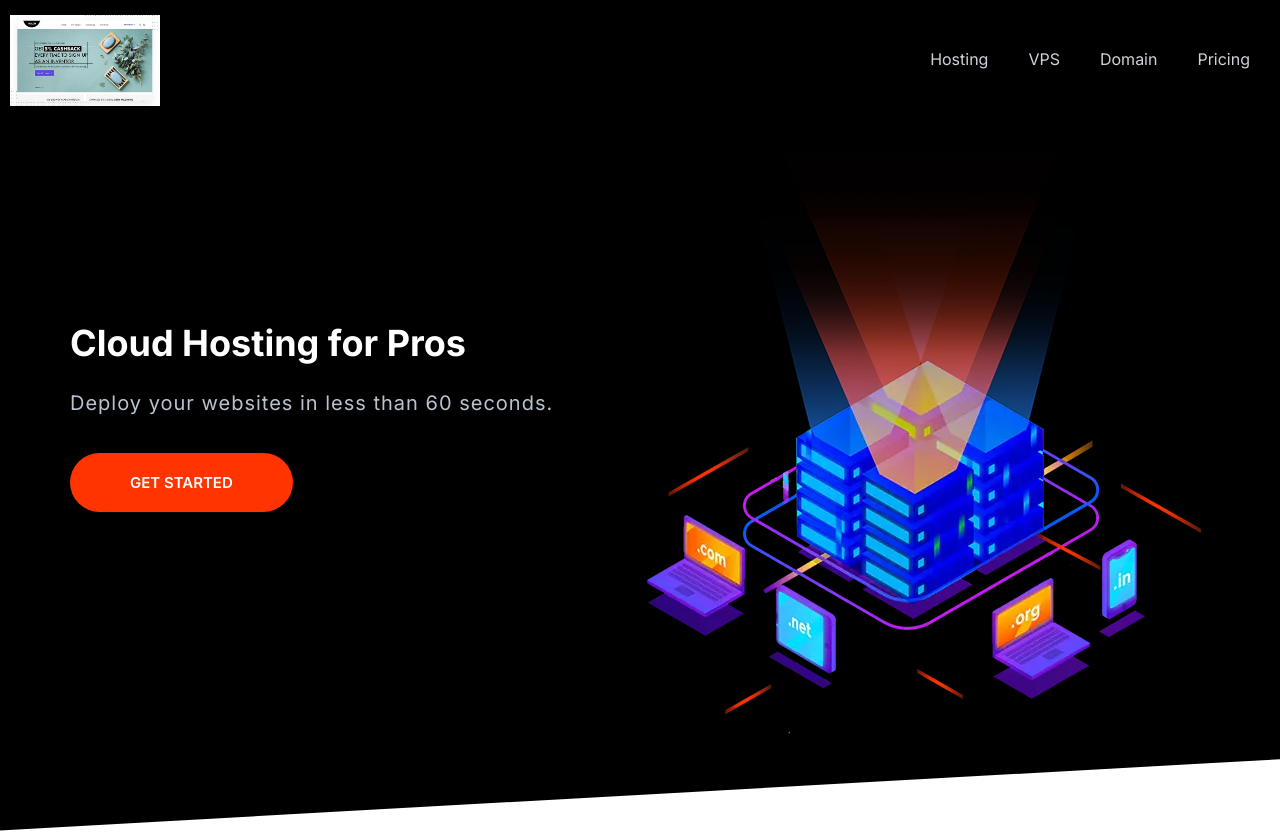
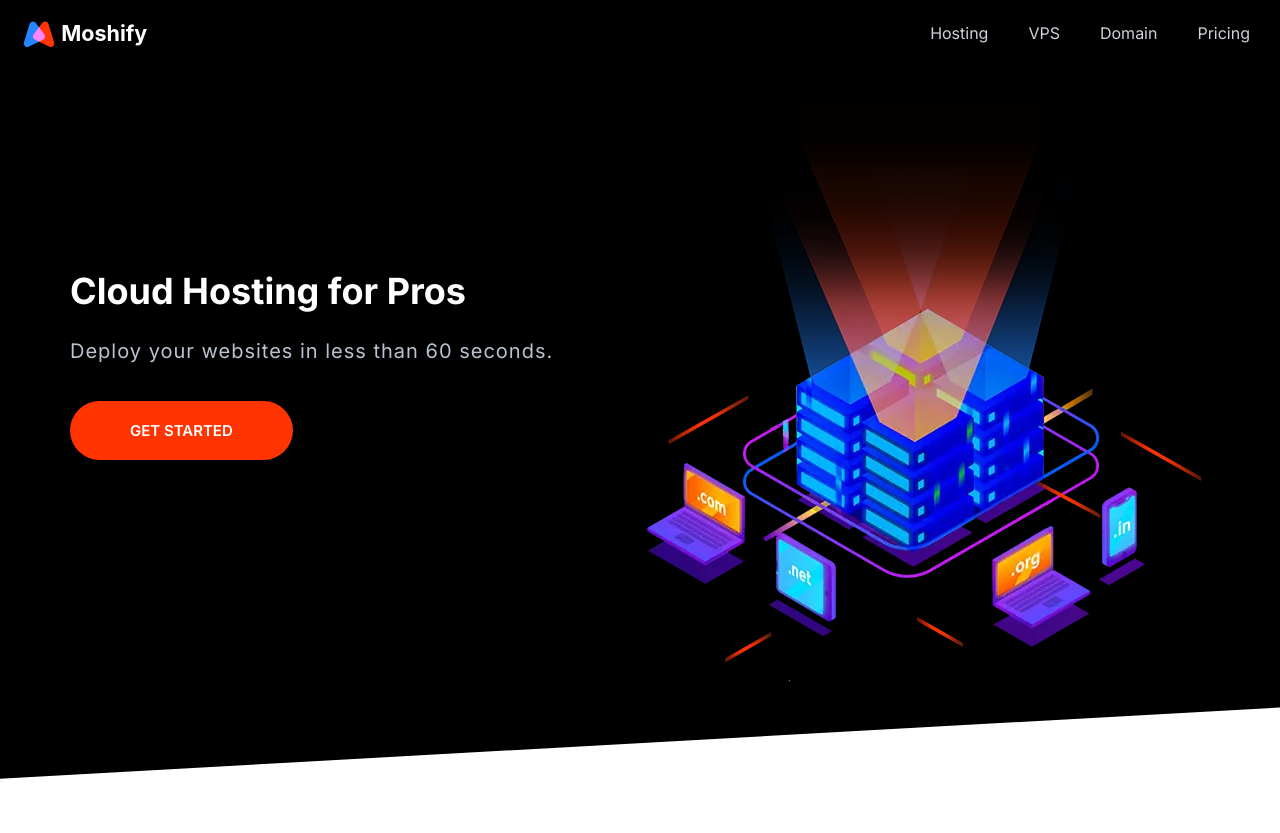
Before and after one commit to ioathina/ios, a website built with Parcel: page index.html in a window 1280 px wide. Shown: the top 833 px of the page. Built offline with nearby package versions, Linux system fonts and the light colour scheme.

Commit message:
REPLACE THE LOGO.

```diff
--- a/index.html
+++ b/index.html
@@ -27,9 +27,7 @@
   <body>
     <header>
       <nav class="nav collapsible">
-        <a class="nav__brand" href="/"
-          ><img src="images/wordpress.jpg" alt=""
-        /></a>
+        <a class="nav__brand" href="/"><img src="images/logo.svg" alt="" /></a>
         <svg class="icon icon--white nav__toggler">
           <use href="images/sprite.svg#menu"></use>
         </svg>
@@ -452,7 +450,7 @@
           </div>
         </section>
         <div class="footer__brand">
-          <img src="images/wordpress.jpg" alt="" />
+          <img src="images/logo.svg" alt="" />
           <p class="footer__copyright">Copyright 2020 Mosh Hamedani</p>
         </div>
       </div>
```
